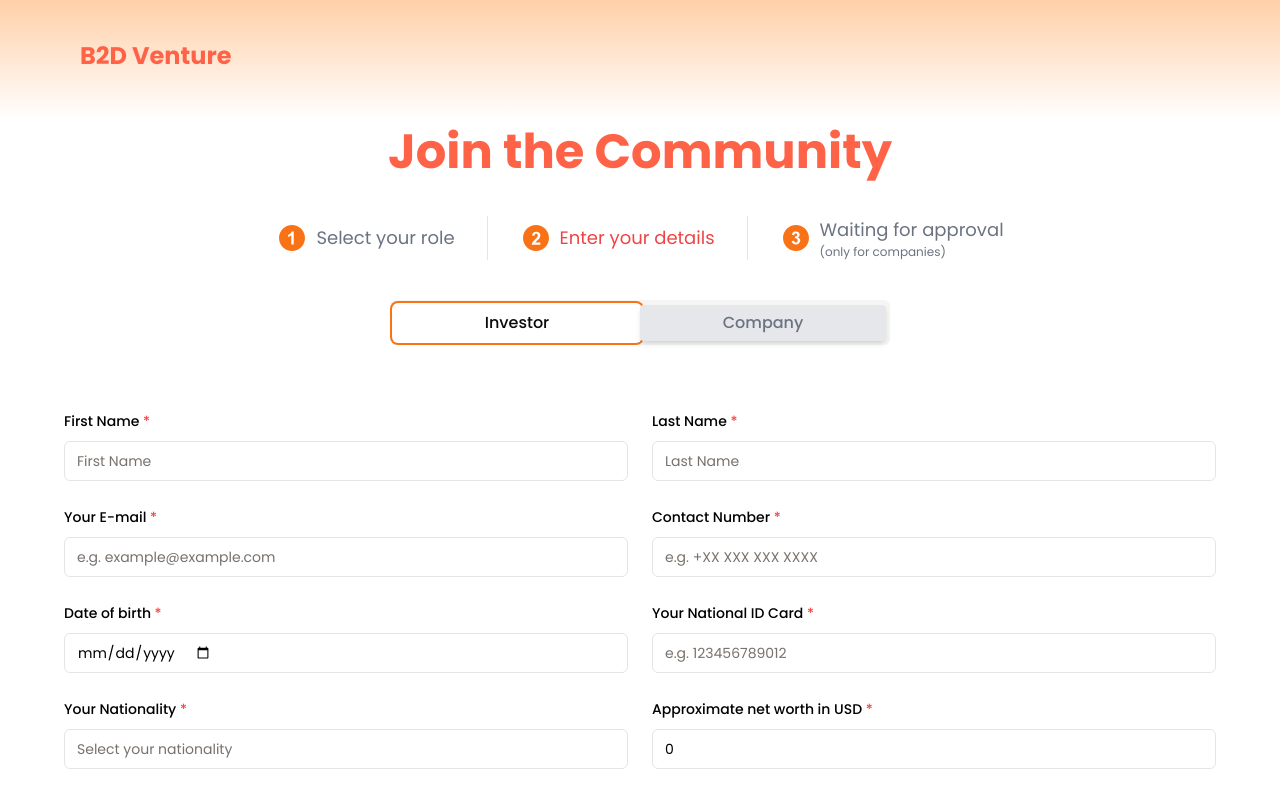
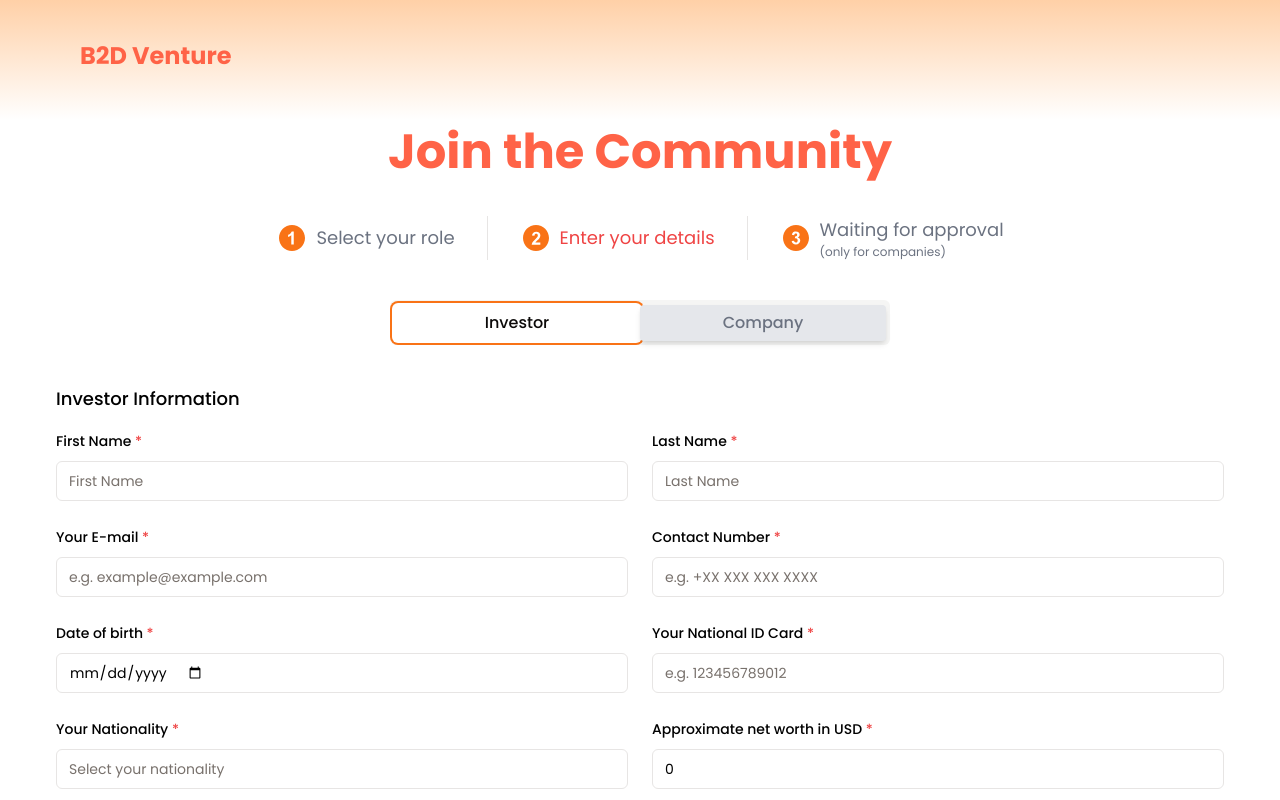
Before and after one commit to woraamy/B2D-Venture, a Next.js app in the folder b2d-venture/: page /SignUp in a window 1280 px wide. Both pictures are taken after a click on the tab "Investor". Shown: the top 800 px of the page. Built offline with nearby package versions, Linux system fonts and the light colour scheme.

Commit message:
Add Investor Information Title

```diff
--- a/b2d-venture/components/shared/Register_investor.tsx
+++ b/b2d-venture/components/shared/Register_investor.tsx
@@ -105,8 +105,10 @@ const RegisterInvestor = ({ onFormValidated }: RegisterInvestorProps) => {
   return (
     <Form {...form}>
       <form onSubmit={form.handleSubmit(handleFormSubmit, handleFormError)}>
-        <div className="grid grid-cols-1 gap-4 md:grid-cols-2 md:gap-6 p-8 md:p-16">
+        {/* Investor Information Title */}
+        <h2 className="p-medium-18 mt-10 ml-14">Investor Information</h2>
 
+        <div className="grid grid-cols-1 gap-4 md:grid-cols-2 md:gap-6 p-4 ml-10 mr-10">
           {/* First Name */}
           <FormField
             control={form.control}
```
